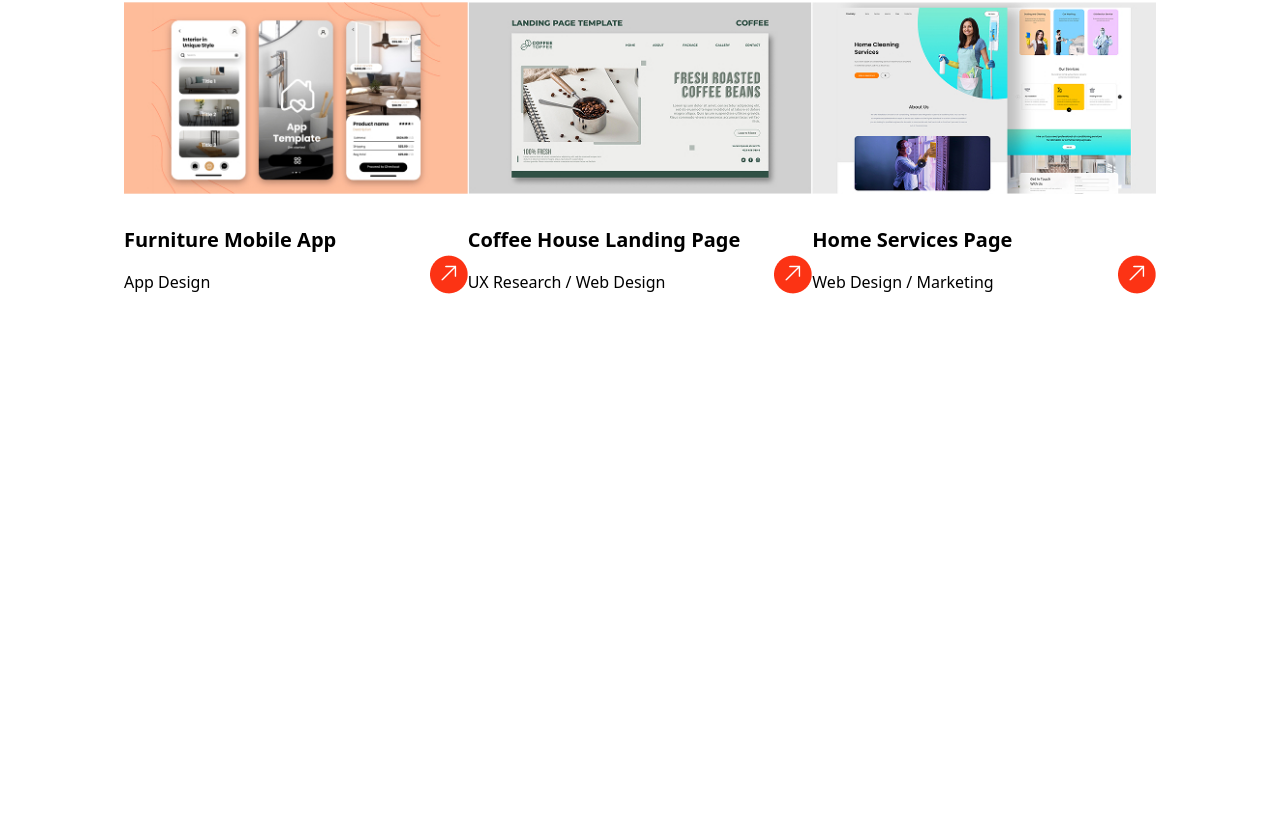
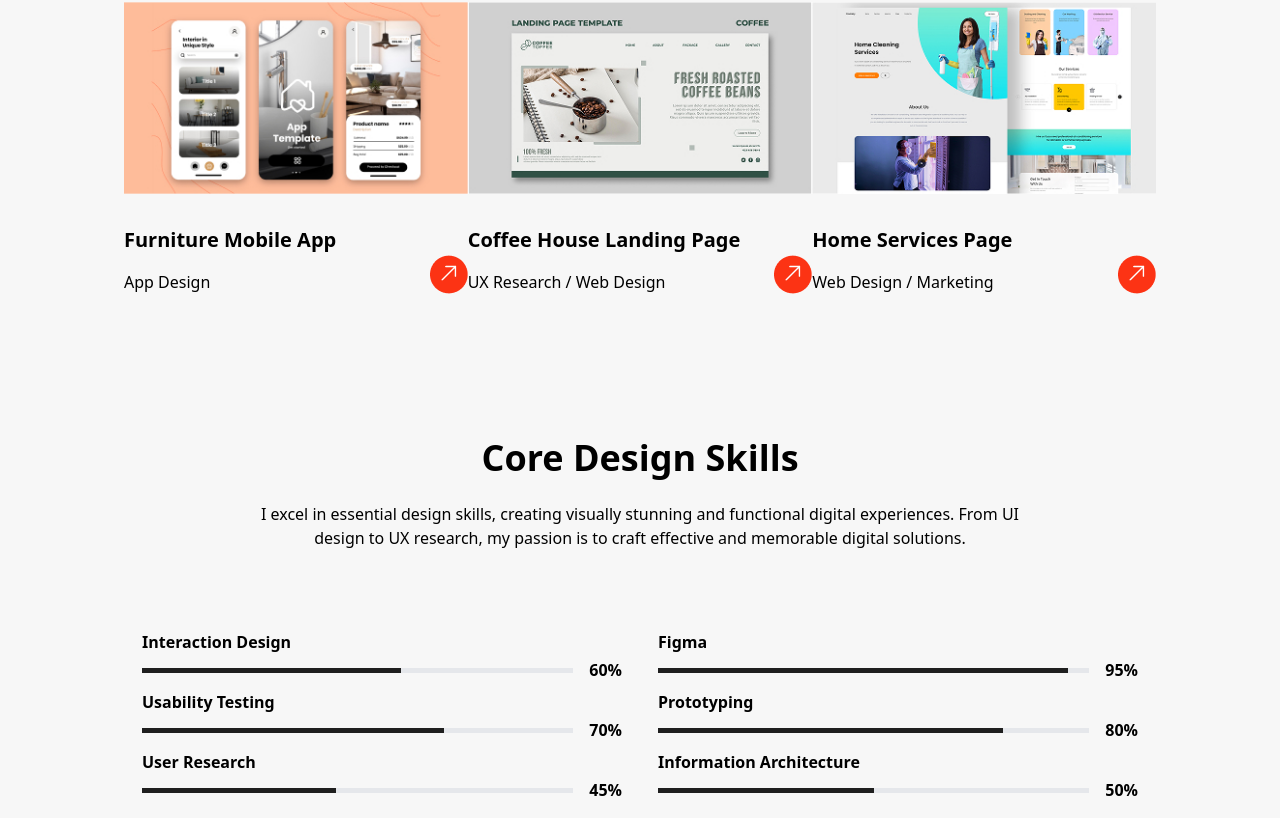
Before and after one commit to MdSalauddinSakib/RRF-Exam-1, a Vue app: page / in a window 1280 px wide. Shown: the part 2232-3050 px from the top of the page. Before the commit the page ends 2526 px from the top, so only its background shows below. Built offline with nearby package versions, Linux system fonts and the light colour scheme.

Commit message:
horizontal chart create

```diff
--- a/src/components/HelloWorld.vue
+++ b/src/components/HelloWorld.vue
@@ -79,7 +79,7 @@
   <!--------------------
     Services Section
   --------------------->
-  <section class="px-[124px] py-16 z-50 bg-white">
+  <section class="px-[124px] py-16 z-50 bg-[#f7f7f7]">
     <div class="text-center">
       <h2 class="text-4xl font-bold mb-6">Services</h2>
       <p class="text-[#1F1F1F]">Explore my design services, from user interface and experience to prototyping and
@@ -120,7 +120,7 @@
   <!------------------------
     My Portfolio Section
   ------------------------->
-  <section>
+  <section class="bg-[#f7f7f7] pb-16">
     <div class="px-[124px] pt-12 pb-36 bg-[#ffd4d0] text-center">
       <h2 class="font-bold text-3xl mb-6">My Portfolio</h2>
       <p>Explore my design services, from user interface and experience to prototyping and testing. Let's craft <br>
@@ -191,6 +191,104 @@
       </div>
     </div>
   </section>
+  <!-- My Portfolio Section End -->
+
+  <!-----------------------------
+    Core Design Skills Section
+  ------------------------------->
+  <section class="px-[124px] pt-20 bg-[#f7f7f7]">
+    <div class="text-center">
+      <h2 class="font-bold text-4xl mb-6">Core Design Skills</h2>
+      <p class="text-base mb-16">I excel in essential design skills, creating visually stunning and functional digital
+        experiences. From UI <br>
+        design to UX research, my passion is to craft effective and memorable digital solutions.</p>
+    </div>
+
+    <!-- horizontal chart -->
+    <div class="flex justify-around">
+      <div class="w-full max-w-lg space-y-2 p-4">
+        <div>
+          <div class="flex justify-between mb-1">
+            <span class="text-base font-bold">Interaction Design</span>
+          </div>
+          <div class="flex gap-4 items-center">
+            <div class="w-full bg-gray-200 h-[5px] flex gap-2">
+              <div class="bg-[#1F1F1F] h-[5px] w-[60%]"></div>
+            </div>
+            <p class="text-base font-bold">60%</p>
+          </div>
+        </div>
+
+        <div>
+          <div class="flex justify-between mb-1">
+            <span class="text-base font-bold">Usability Testing</span>
+          </div>
+          <div class="flex gap-4 items-center">
+            <div class="w-full bg-gray-200 h-[5px] flex gap-2">
+              <div class="bg-[#1F1F1F] h-[5px] w-[70%]"></div>
+            </div>
+            <p class="text-base font-bold">70%</p>
+          </div>
+        </div>
+
+        <div>
+          <div class="flex justify-between mb-1">
+            <span class="text-base font-bold">User Research</span>
+          </div>
+          <div class="flex gap-4 items-center">
+            <div class="w-full bg-gray-200 h-[5px] flex gap-2">
+              <div class="bg-[#1F1F1F] h-[5px] w-[45%]"></div>
+            </div>
+            <p class="text-base font-bold">45%</p>
+          </div>
+        </div>
+      </div>
+
+      <div class="w-full max-w-lg space-y-2 p-4">
+        <div>
+          <div class="flex justify-between mb-1">
+            <span class="text-base font-bold">Figma</span>
+          </div>
+          <div class="flex gap-4 items-center">
+            <div class="w-full bg-gray-200 h-[5px] flex gap-2">
+              <div class="bg-[#1F1F1F] h-[5px] w-[95%]"></div>
+            </div>
+            <p class="text-base font-bold">95%</p>
+          </div>
+        </div>
+
+        <div>
+          <div class="flex justify-between mb-1">
+            <span class="text-base font-bold">Prototyping</span>
+          </div>
+          <div class="flex gap-4 items-center">
+            <div class="w-full bg-gray-200 h-[5px] flex gap-2">
+              <div class="bg-[#1F1F1F] h-[5px] w-[80%]"></div>
+            </div>
+            <p class="text-base font-bold">80%</p>
+          </div>
+        </div>
+
+        <div>
+          <div class="flex justify-between mb-1">
+            <span class="text-base font-bold">Information Architecture</span>
+          </div>
+          <div class="flex gap-4 items-center">
+            <div class="w-full bg-gray-200 h-[5px] flex gap-2">
+              <div class="bg-[#1F1F1F] h-[5px] w-[50%]"></div>
+            </div>
+            <p class="text-base font-bold">50%</p>
+          </div>
+        </div>
+      </div>
+    </div>
+  </section>
+  <!-- Core Design Skills Section End -->
+  <!-----------------------------
+    Core Design Skills Section
+  ------------------------------->
+
+
 </template>
 
 <style scoped></style>
```
